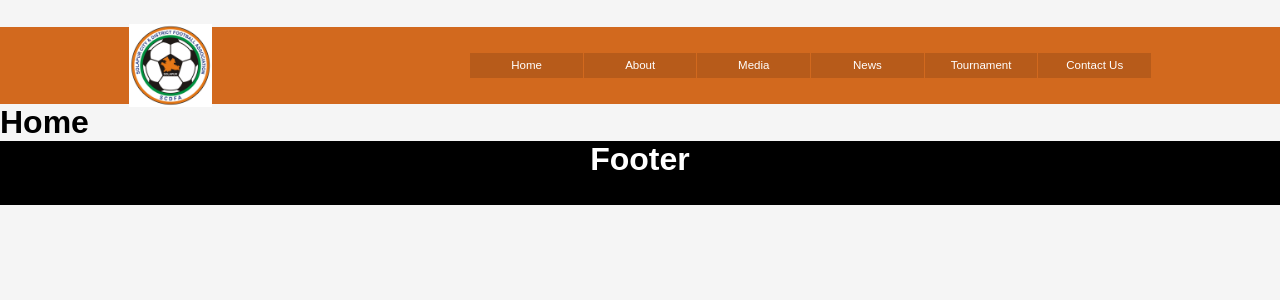
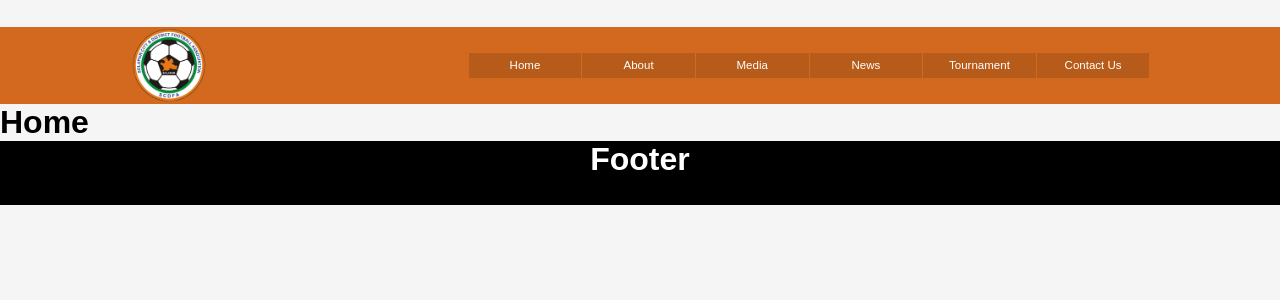
Before and after one commit to rudreshsankpal21/SCDFA, a React (Vite) app: page / in a window 1280 px wide. Shown: the top 300 px of the page. Built offline with nearby package versions, Linux system fonts and the light colour scheme; a web font is replaced by a local one.

Commit message:
Add : updated navbar

```diff
--- a/src/components/Navbar.jsx
+++ b/src/components/Navbar.jsx
@@ -13,7 +13,7 @@ const Navbar = () => {
         </h3>
       </div>
       <nav>
-        <img src="src\images\SCDFA.jpg" alt="SCDFA Logo" id="logo" />
+        <img src="src\images\SCDFA.png" alt="SCDFA Logo" id="logo" />
         <ul>
           <Link to="/" className="li">
             <a href="/">Home</a>
--- a/src/components/navbar.css
+++ b/src/components/navbar.css
@@ -5,8 +5,8 @@
   align-items: center;
 }
 #logo {
-  height: 6.5vw;
-  width: 6.5vw;
+  height: 6vw;
+  width: 6vw;
 }
 .nav-header h3 {
   width: 100%;
```
Also changed, not shown: src/images/SCDFA.jpg (deleted), src/images/SCDFA.png (added).
